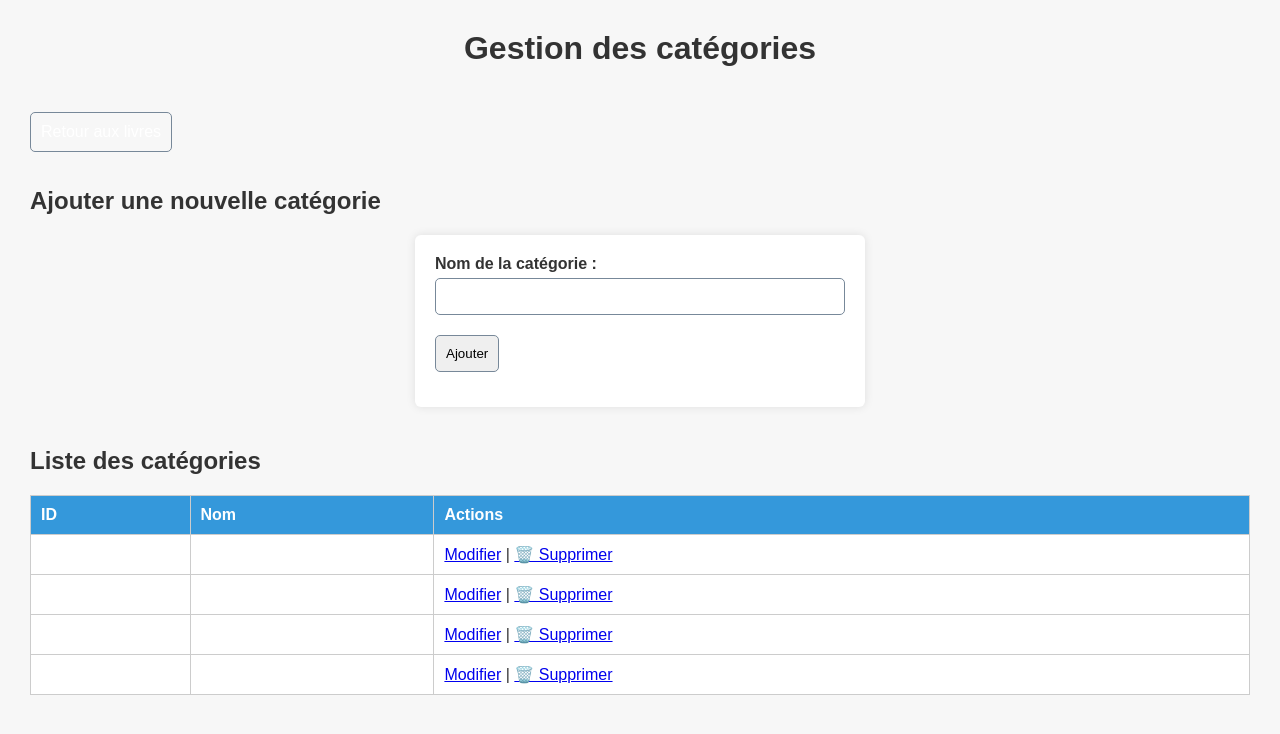
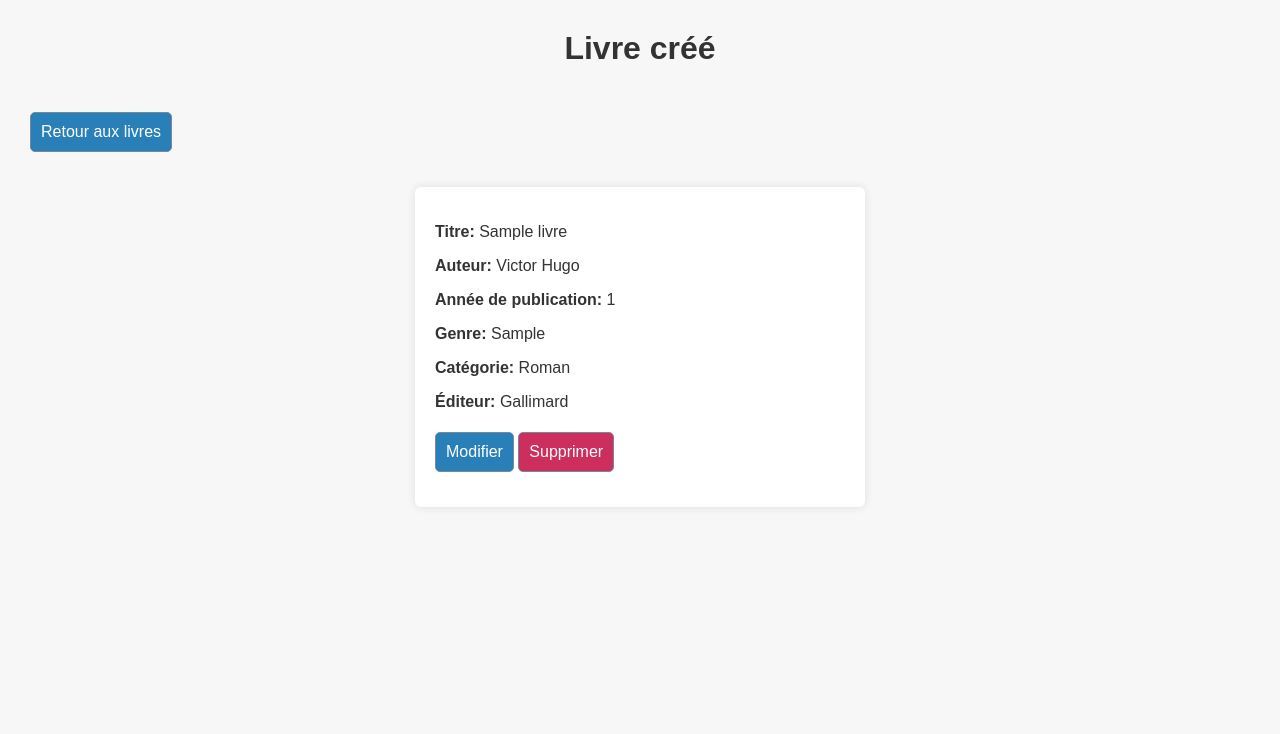
Before and after one commit to marieAndreeHealeyCote/A25-58231BMA-24610, a PHP site: page /livre-show.php?id=1 in a window 1280 px wide. Shown: the top 734 px of the page. Run offline with PHP 8.4, Linux system fonts and the light colour scheme; data comes from the database, SQL or seed files in the repository; tables that the repository leaves empty hold one stand-in row (values such as "Sample post"); data that the repository does not hold is empty.

Commit message:
ajuster livre-show

```diff
--- /dev/null
+++ b/livre-delete.php
@@ -0,0 +1,5 @@
+<?php
+$id = $_POST['id'];
+require_once 'Classe/Livre.php';
+$livre = new Livre();
+$livre->supprimer($id);
--- a/livre-show.php
+++ b/livre-show.php
@@ -7,23 +7,23 @@ error_reporting(E_ALL);
 //     header('location:livre-index.php');
 //     exit;
 // }
+$id = $_GET['id'];
 
 require_once 'Classe/Livre.php';
-$livre = new Livre();
-$id = $_GET['id'];
-$livreAffiche = $livre->getById($id);
+$livreObj = new Livre();
+$livre = $livreObj->getById($id);
 
 require_once 'Classe/Categorie.php';
-$categorie = new Categorie();
-$listeCategories = $categorie->getById($livreAffiche['categorie_id']);
+$categorieObj = new Categorie();
+$categorie = $categorieObj->getById($livre['categorie_id']);
 
 require_once 'Classe/Editeur.php';
 $editeurObj = new Editeur();
-$listeEditeurs = $editeurObj->getById($livreAffiche['editeur_id']);
+$editeur = $editeurObj->getById($livre['editeur_id']);
 
 require_once 'Classe/Auteur.php';
 $auteurObj = new Auteur();
-$listeAuteurs = $auteurObj->getById($livreAffiche['auteur_id']);
+$auteur = $auteurObj->getById($livre['auteur_id']);
 ?>
 
 <!DOCTYPE html>
@@ -31,48 +31,28 @@ $listeAuteurs = $auteurObj->getById($livreAffiche['auteur_id']);
 
 <head>
     <meta charset="UTF-8">
-    <title>Gestion des catégories</title>
+    <title>Livre créé</title>
     <link rel="stylesheet" href="css/style.css">
 </head>
 
 <body>
-    <h1>Gestion des catégories</h1>
-    <a href="livre-index.php" class="btn">Retour aux livres</a>
+    <h1>Livre créé</h1>
+    <a href="livre-index.php" class="btn bleu">Retour aux livres</a>
 
-    <h2><?= $editCategorie ? "Modifier une catégorie" : "Ajouter une nouvelle catégorie" ?></h2>
+    <body>
+        <form action="livre-delete.php" method="post">
+            <p><strong>Titre: </strong><?= $livre['titre']; ?></p>
+            <p><strong>Auteur: </strong><?= $auteur['nom']; ?></p>
+            <p><strong>Année de publication: </strong><?= $livre['annee_publication']; ?></p>
+            <p><strong>Genre: </strong><?= $livre['genre']; ?></p>
+            <p><strong>Catégorie: </strong><?= $categorie['nom']; ?></p>
+            <p><strong>Éditeur: </strong><?= $editeur['nom']; ?></p>
+            <a href="livre-edit.php?id=<?= $id; ?>" class="btn bleu">Modifier</a>
 
-    <form method="POST">
-        <?php if ($editCategorie): ?>
-            <input type="hidden" name="id" value="<?= $editCategorie->id ?>">
-        <?php endif; ?>
-
-        <label>Nom de la catégorie :</label>
-        <input type="text" name="nom" required value="<?= $editCategorie ? htmlspecialchars($editCategorie->nom) : '' ?>">
-        <button type="submit"><?= $editCategorie ? "Modifier" : "Ajouter" ?></button>
-    </form>
-
-    <h2>Liste des catégories</h2>
-    <table>
-        <thead>
-            <tr>
-                <th>ID</th>
-                <th>Nom</th>
-                <th>Actions</th>
-            </tr>
-        </thead>
-        <tbody>
-            <?php foreach ($listeCategories as $cat): ?>
-                <tr>
-                    <td><?= $cat->id ?></td>
-                    <td><?= htmlspecialchars($cat->nom) ?></td>
-                    <td>
-                        <a href="?modifier=<?= $cat->id ?>">Modifier</a> |
-                        <a href="?supprimer=<?= $cat->id ?>" onclick="return confirm('Supprimer cette catégorie ?')">🗑️ Supprimer</a>
-                    </td>
-                </tr>
-            <?php endforeach; ?>
-        </tbody>
-    </table>
+            <input type="hidden" name="id" value="<?= $id; ?>">
+            <button type="submit" class="btn rouge">Supprimer</button>
+        </form>
+    </body>
 </body>
 
 </html>
```
